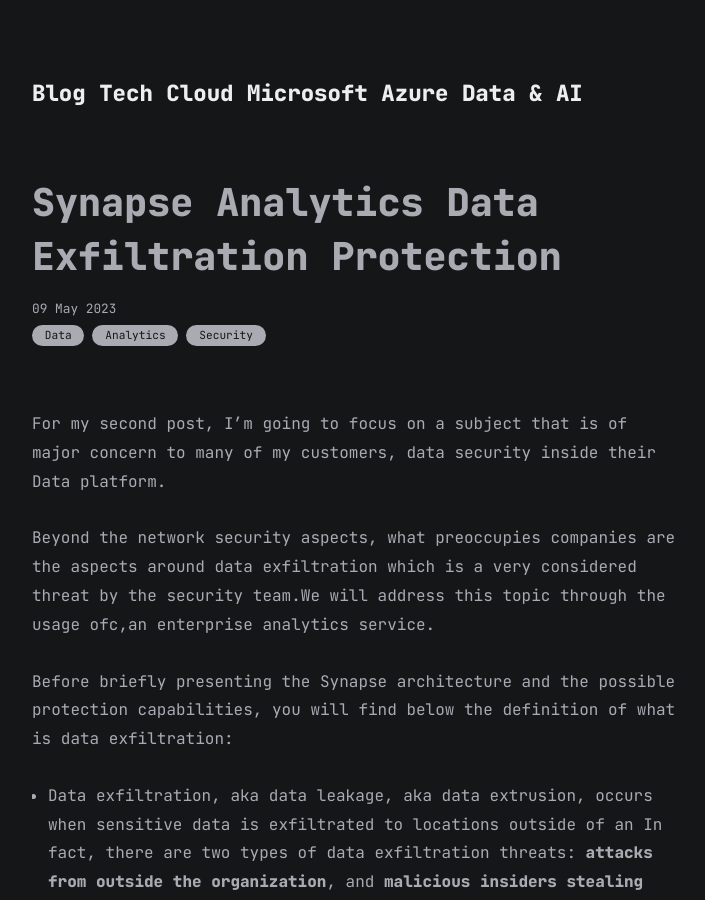
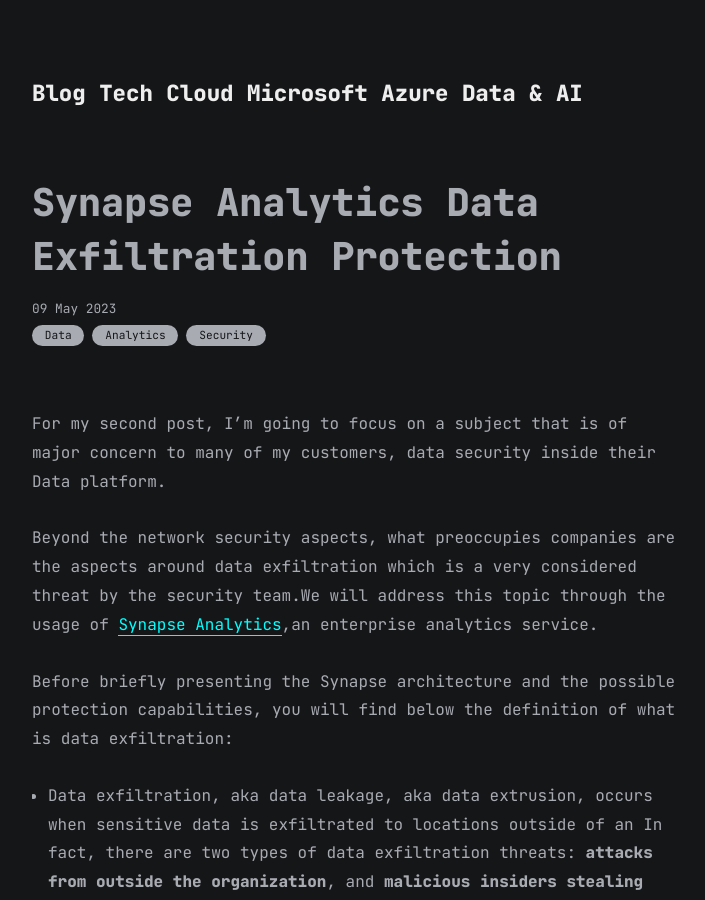
Before and after one commit to marc-hadjeje/marc-hadjeje.github.io, a Jekyll site: the page built from all_collections/_posts/2021-11-04-Synapse Analytics DEP.md, in a window 1280 px wide and 900 px high. Shown: the whole window, without its empty margins (283-988 px from the left). Built offline with Jekyll 4.4.1, drawn with Linux system fonts in a browser that asks for light colours.

Commit message:
Update 2021-11-04-Synapse Analytics DEP.md

```diff
--- a/all_collections/_posts/2021-11-04-Synapse Analytics DEP.md
+++ b/all_collections/_posts/2021-11-04-Synapse Analytics DEP.md
@@ -6,7 +6,7 @@ categories: ["Data", "Analytics", "Security"]
 ---
 For my second post, I'm going to focus on a subject that is of major concern to many of my customers, data security inside their Data platform.
 
-Beyond the network security aspects, what preoccupies companies are the aspects around data exfiltration which is a very considered threat by the security team.We will address this topic through the usage ofc,an enterprise analytics service.
+Beyond the network security aspects, what preoccupies companies are the aspects around data exfiltration which is a very considered threat by the security team.We will address this topic through the usage of [Synapse Analytics](https://azure.microsoft.com/en-us/products/synapse-analytics/){:target="_blank"},an enterprise analytics service.
 
 Before briefly presenting the Synapse architecture and the possible protection capabilities, you will find below the definition of what is data exfiltration:
 - Data exfiltration, aka data leakage, aka data extrusion, occurs when sensitive data is exfiltrated to locations outside of an
@@ -35,7 +35,7 @@ In order to secure your storage account, which must have public access so that S
 The diagrams below show some possible scenarios for data exfiltration, and we'll look at how we can respond next.
 ![Synapse Architecture](https://github.com/marc-hadjeje/marc-hadjeje.github.io/blob/main/assets/images/DEP1.jpg?raw=true)
 ![Synapse Architecture](https://github.com/marc-hadjeje/marc-hadjeje.github.io/blob/main/assets/images/DEP1.jpg?raw=true)
-To tackle these data exfiltration scenarios, there is a feature  [Data Exfiltration Protection](https://azure.microsoft.com/en-us/products/synapse-analytics/){:target="_blank"} that enables additional restrictions on the ability of Azure Synapse Analytics to connect to other services – enabling you to further secure your Azure Synapse Analytics deployment. There are a couple of key things to know about DEP:
+To tackle these data exfiltration scenarios, there is a feature [Data Exfiltration Protection](https://azure.microsoft.com/en-us/products/synapse-analytics/){:target="_blank"} that enables additional restrictions on the ability of Azure Synapse Analytics to connect to other services – enabling you to further secure your Azure Synapse Analytics deployment. There are a couple of key things to know about DEP:
 - DEP can only be enabled at Azure Synapse Analytics workspace creation and cannot be disabled at a later point. If you want to disable DEP, you will have to create a new Azure Synapse Analytics workspace and migrate all artifacts.
 
 - DEP enables you to limit the communication from Azure Synapse Analytics. By requiring connections to other services to use managed private endpoints and to approved Azure AD tenants.
```
